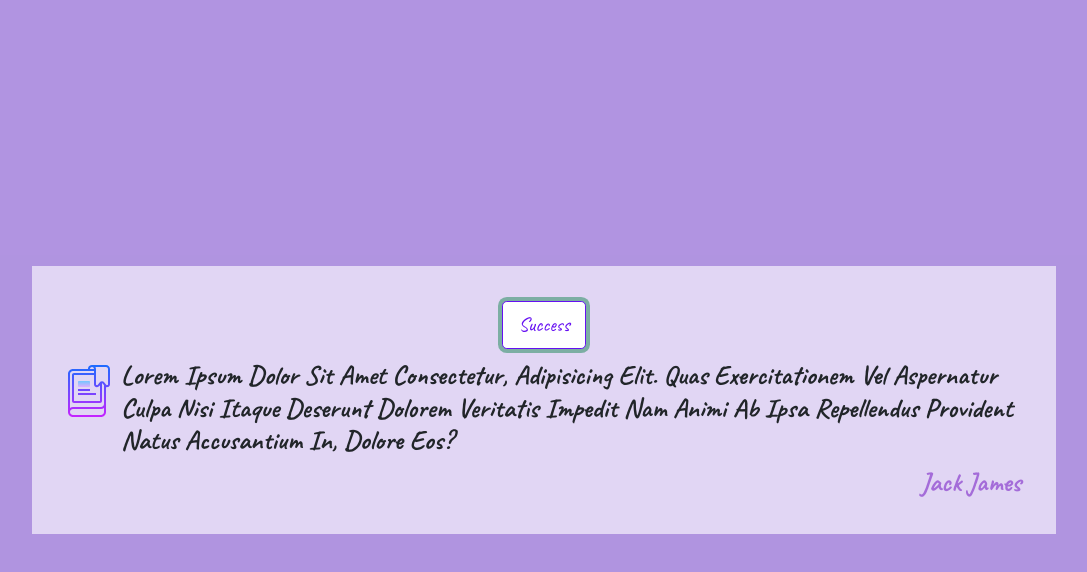
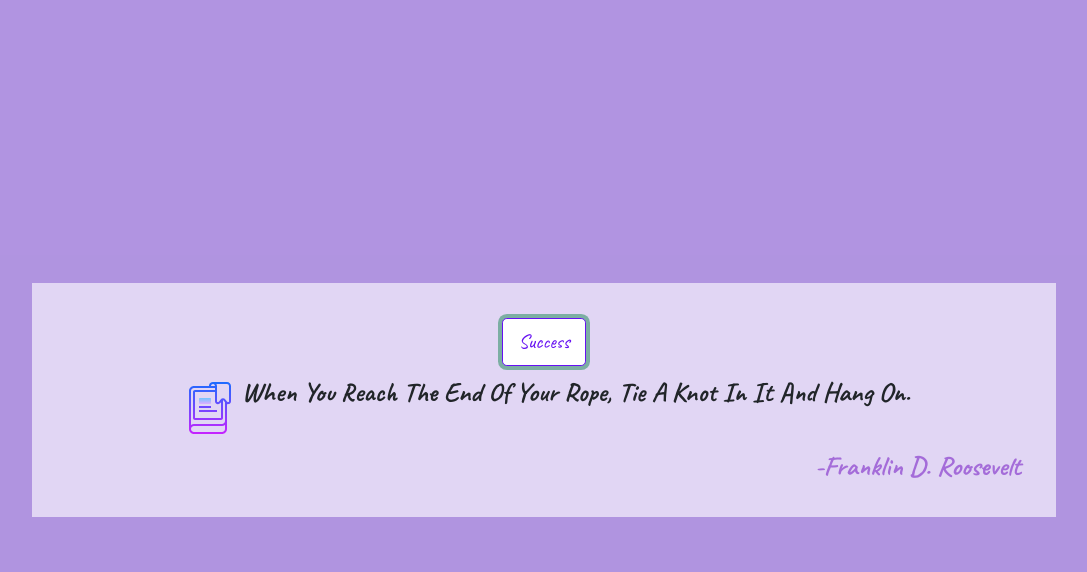
Before and after one commit to Alexei001/Js_application, a plain HTML site: page 3_Random_quotes_Project/inde.html in a window 1280 px wide. Both pictures are taken after a click on the button "Success". Shown: the whole page, without its empty margins (96-1183 px from the left). Drawn offline with nearby package versions, Linux system fonts and the light colour scheme.

Commit message:
finaling_the_jsProject_Random_quotes_machine

```diff
--- a/3_Random_quotes_Project/inde.html
+++ b/3_Random_quotes_Project/inde.html
@@ -10,17 +10,18 @@
     <link href="https://cdn.jsdelivr.net/npm/bootstrap@5.0.0-beta1/dist/css/bootstrap.min.css" rel="stylesheet" integrity="sha384-giJF6kkoqNQ00vy+HMDP7azOuL0xtbfIcaT9wjKHr8RbDVddVHyTfAAsrekwKmP1" crossorigin="anonymous">
     <link href="https://fonts.googleapis.com/css2?family=Caveat:wght@400;700&display=swap" rel="stylesheet">
     <title>Random quotes Project</title>
+    <link rel="shortcut icon" href="./img/icons8-learning-64.png" type="image/x-icon">
 </head>
 
 <body>
     <div class="content">
         <div class="content_inner">
-            <button type="button" class="btn btn-outline-success btn-lg">Success</button>
+            <button id="button" type="button" class="btn btn-outline-success btn-lg">Success</button>
             <div class="content_text">
                 <div class="content_text_icon">
                     <img src="./img/icons8-bookmark.svg" alt="">
                 </div>
-                <p>Lorem ipsum dolor sit amet consectetur, adipisicing elit. Quas exercitationem vel
+                <p id='text'>Lorem ipsum dolor sit amet consectetur, adipisicing elit. Quas exercitationem vel
                     aspernatur culpa nisi itaque deserunt dolorem veritatis impedit nam animi ab ipsa repellendus
                     provident
                     natus accusantium in, dolore eos?</p>
--- a/3_Random_quotes_Project/js/script.js
+++ b/3_Random_quotes_Project/js/script.js
@@ -1,16 +1,25 @@
 
 
 let autorArr = [
-{text:"If life were predictable it would cease to be life, and be without flavor.", author:"-Eleanor Roosevelt"},
-{text:"Your time is limited, so don't waste it living someone else's life. Don't be trapped by dogma – which is living with the results of other people's thinking.",author:"-Steve Jobs"},
-{text:"The way to get started is to quit talking and begin doing.", author:"-Walt Disney"},
-{text:"The greatest glory in living lies not in never falling, but in rising every time we fall.",author:"-Nelson Mandela"},
-/*"Tell me and I forget. Teach me and I remember. Involve me and I learn." -Benjamin Franklin
-"The best and most beautiful things in the world cannot be seen or even touched - they must be felt with the heart." -Helen Keller
-"Do not go where the path may lead, go instead where there is no path and leave a trail." -Ralph Waldo Emerson
-"It is during our darkest moments that we must focus to see the light." -Aristotle
-"The future belongs to those who believe in the beauty of their dreams." -Eleanor Roosevelt
-"Don't judge each day by the harvest you reap but by the seeds that you plant." -Robert Louis Stevenson
-"When you reach the end of your rope, tie a knot in it and hang on." -Franklin D. Roosevelt
-*/
-}
+    { text: "If life were predictable it would cease to be life, and be without flavor.", author: "-Eleanor Roosevelt" },
+    { text: "Your time is limited, so don't waste it living someone else's life. Don't be trapped by dogma – which is living with the results of other people's thinking.", author: "-Steve Jobs" },
+    { text: "The way to get started is to quit talking and begin doing.", author: "-Walt Disney" },
+    { text: "The greatest glory in living lies not in never falling, but in rising every time we fall.", author: "-Nelson Mandela" },
+    { text: "Tell me and I forget. Teach me and I remember. Involve me and I learn.", author:"-Benjamin Franklin"},
+    { text: "The best and most beautiful things in the world cannot be seen or even touched - they must be felt with the heart.", author:"-Helen Keller"},
+    { text: "Do not go where the path may lead, go instead where there is no path and leave a trail.", author:" -Ralph Waldo Emerson"},
+    { text: "It is during our darkest moments that we must focus to see the light.", author:"-Aristotle"},
+    { text: "The future belongs to those who believe in the beauty of their dreams.", author:"-Eleanor Roosevelt"},
+    { text: "Don't judge each day by the harvest you reap but by the seeds that you plant.", author:"-Robert Louis Stevenson"},
+    { text: "When you reach the end of your rope, tie a knot in it and hang on.", author:"-Franklin D. Roosevelt"}
+
+]
+
+let author=document.querySelector('.content_author_inner'),text=document.querySelector('#text');
+
+
+let buton=document.querySelector('#button').addEventListener('click',()=>{
+    let numRandom=Math.floor(Math.random() * 11);
+    author.innerHTML=autorArr[numRandom].author;
+    text.innerHTML=autorArr[numRandom].text;
+});
```
Also changed, not shown: 3_Random_quotes_Project/img/icons8-learning-64.png (added).
